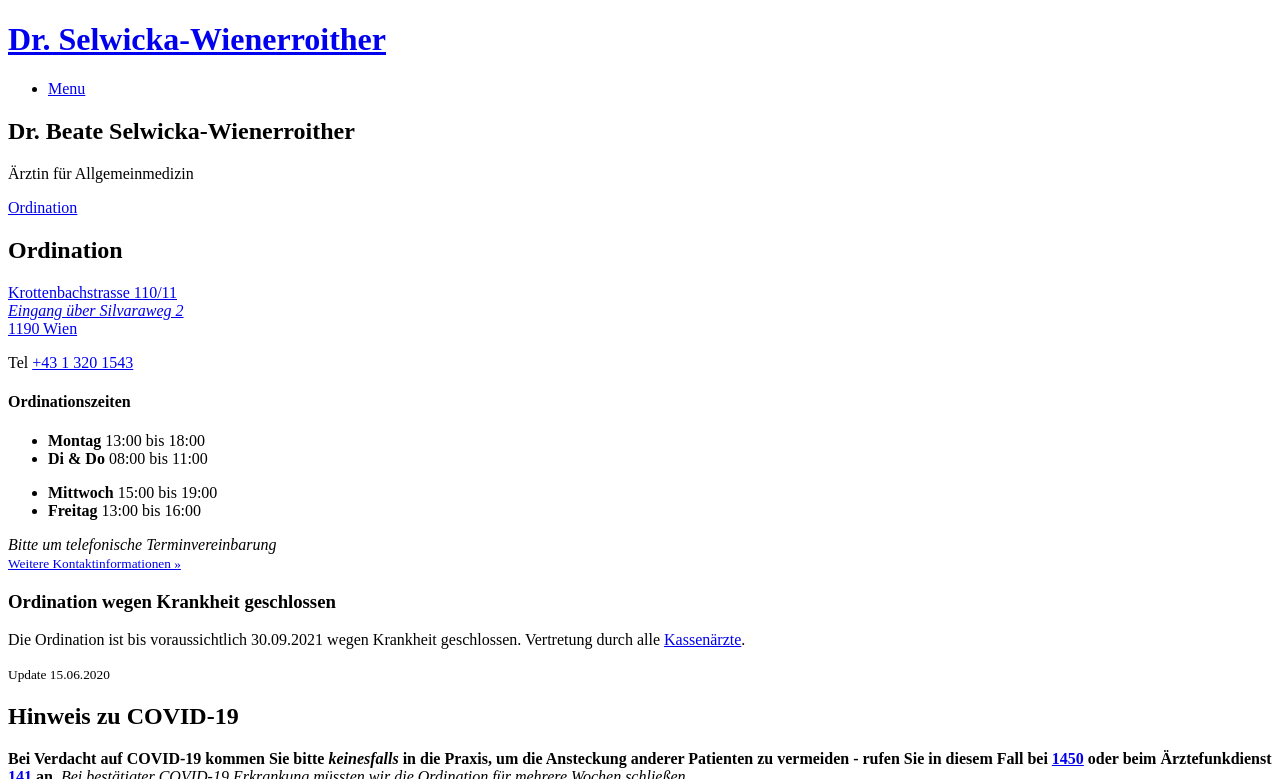
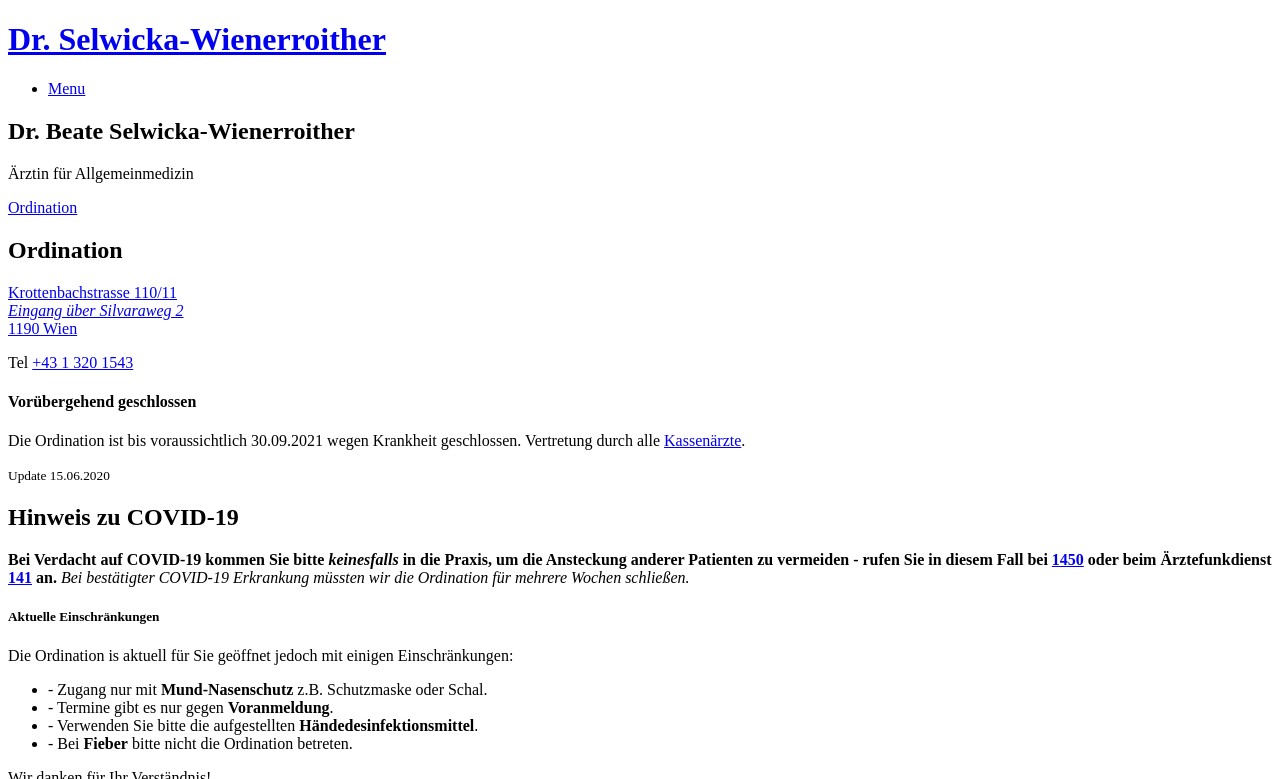
Before and after one commit to patrickfav/website-dr-sel, a Jekyll site: the page built from page_index.html, in a window 1280 px wide and 900 px high, cut to the strip 0-779 px from the top of the window. Built offline with Jekyll 4.4.1, drawn with Linux system fonts in a browser that asks for light colours.

Commit message:
Improvement of sickenss info

```diff
--- a/_includes/sickness.html
+++ b/_includes/sickness.html
@@ -10,7 +10,7 @@
 
 {% if isSick %}
 
-<h3>Ordination wegen Krankheit geschlossen</h3>
+<h4>Vorübergehend geschlossen</h4>
 
 <p>
     Die Ordination ist bis voraussichtlich {{ site.data.global.sickness.until | date: "%d.%m.%Y" }} wegen Krankheit geschlossen.
--- a/page_index.html
+++ b/page_index.html
@@ -35,8 +35,9 @@ internal_id: index
 
             <p>Tel {{ site.data.global.contact.tel | tel_link }}</p>
 
-            <!--  <p>Alle Kassen & Privat</p> -->
+            {% include sickness.html %}
 
+            {% unless site.data.global.sickness.enabled %}
             <h4>Ordinationszeiten</h4>
 
             <div class="row">
@@ -61,6 +62,8 @@ internal_id: index
                 <em>Bitte um telefonische Terminvereinbarung</em><br class="always"/>
                 <small><a href='{{ "/kontakt" | prepend: site.baseurl }}'>Weitere Kontaktinformationen &raquo;</a></small>
             </p>
+            {% endunless %}
+
         </header>
     </div>
 </section>
@@ -70,16 +73,6 @@ internal_id: index
     <div class="inner">
         <header class="major">
             {% include vacation.html %}
-        </header>
-    </div>
-</section>
-{% endif %}
-
-{% if site.data.global.sickness.enabled %}
-<section id="sickness" class="wrapper style2 special sickness_wrapper">
-    <div class="inner">
-        <header class="major">
-            {% include sickness.html %}
         </header>
     </div>
 </section>
```
Also changed, not shown: page_contact.md (+2 -0 lines).
